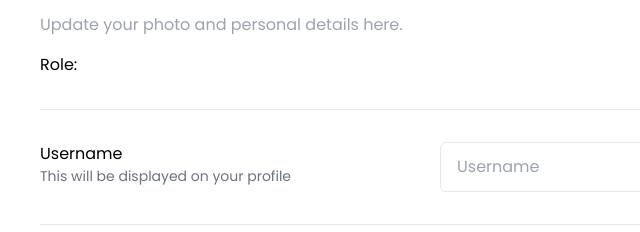
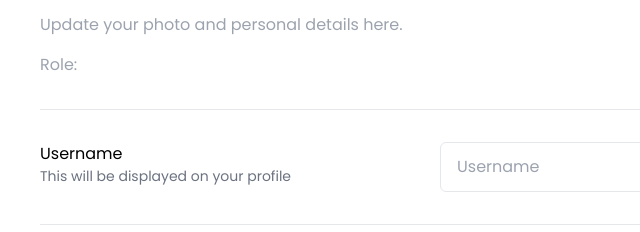
Before and after one commit to beeeeeeen9677/EIE4432MovieTicketSellingSystem, a website: page static/profile.html in a window 1280 px wide. Shown: the part 165-397 px from the top of the page, 0-640 px from the left. Drawn offline with nearby package versions, Linux system fonts and the light colour scheme; no server answers.

Commit message:
Update profile.html

```diff
--- a/static/profile.html
+++ b/static/profile.html
@@ -201,7 +201,7 @@
                     <div>
                         <p class="text-3xl font-medium">Profile</p>
                         <p class="text-gray-400 mt-4">Update your photo and personal details here.</p>
-                        <p class="text-grat-400 mt-4">Role: <span class="user-role"></span></p>
+                        <p class="text-gray-400 mt-4">Role: <span class="user-role"></span></p>
                     </div>
                     <div class="py-8 border-t mt-8">
                         <div class="w-full flex">
```
